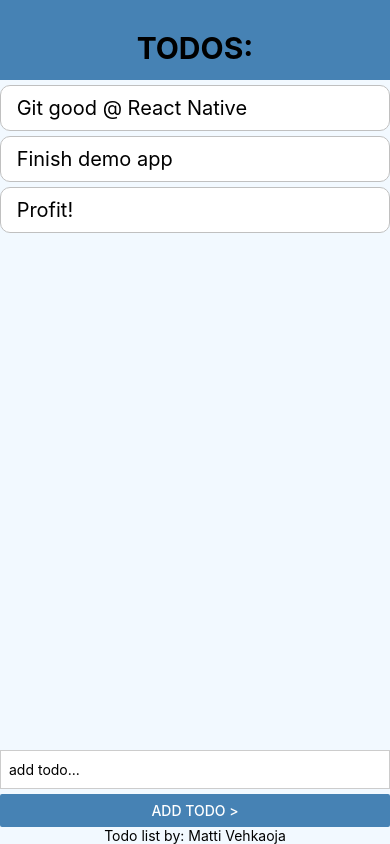
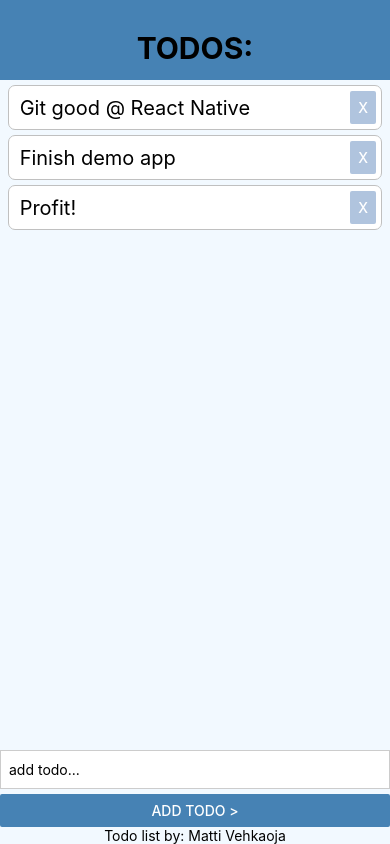
Before and after one commit to mvehkaoj/reactNativeDemo, a React Native app: screen / in a window 390 px wide. Built offline with nearby package versions, Linux system fonts and the light colour scheme.

Commit message:
line-trough, delete button & form clear on submit
- Toggling line-trough when touching a todoItem
- Separate button for deleting a todoItem
- Form clear when submitting a todo

```diff
--- a/App.js
+++ b/App.js
@@ -35,16 +35,17 @@ export default function App() {
 
   return (
     <TouchableWithoutFeedback onPress={() => {
-      Keyboard.dismiss();
+      Keyboard.dismiss(); //Hides keyboard when touching on the UI
     }}>
       <KeyboardAvoidingView behavior='padding' style={styles.container}>
-        {/* Main Container */}
+        {/* Main Container. KeyboardAvoidingView dodges the whole UI when OS keyboard appears */}
 
+          <Header style={styles.header} />
           {/* header component */}
-          <Header style={styles.header} />
 
         <View style={styles.content}>
-        {/*Data from the todos state get passed to the Todoitem component as a data prop*/}
+        {/*Data from the todos state get passed to the Todoitem component as a data prop.
+        itemKey prop passes the key of the todo object for the pressHandler function*/}
           <FlatList
           data={todos}
           renderItem={({ item }) => (
@@ -54,7 +55,7 @@ export default function App() {
         </View>
 
         <View style={styles.addForm}>
-        {/* add form here */}
+        {/* Add todo form. submitHandler prop passes teh submitHandler function to the component */}
             <Addtodo submitHandler={submitHandler} />
         </View>
 
--- a/components/Addtodo.js
+++ b/components/Addtodo.js
@@ -7,22 +7,23 @@ export default class Addtodo extends Component {
 
     render() {
 
-        const Submit = () => {
+        const submit = () => {
             this.props.submitHandler(this.state.text);
-            this.TextInput.clear();
+            this._textInput.clear();
         }
 
         return (
             <View>
                 <TextInput
+                ref={component => this._textInput = component}
                 style={styles.inputBox}
                 placeholder='add todo...'
                 clearButtonMode='always'
                 onChangeText={(text) => this.setState({text})}
                 returnKeyType='done'
-                onSubmitEditing={() => this.props.submitHandler(this.state.text)}
+                onSubmitEditing={() => submit()}
                 />
-                <Button title='Add todo >' color='steelblue' onPress={() => this.props.submitHandler(this.state.text)}/>
+                <Button title='Add todo >' color='steelblue' onPress={() => submit()}/>
             </View>
         )
     }
--- a/components/Todoitem.js
+++ b/components/Todoitem.js
@@ -1,20 +1,30 @@
 import React, { Component } from 'react'
-import { Text, StyleSheet, View, TouchableOpacity } from 'react-native'
+import { Text, StyleSheet, View, TouchableOpacity, Button } from 'react-native'
 
 export default class Todoitem extends Component {
 
-    handlePress = () => {
-        // Need to check to prevent null exception.
-        this.props.onPress?.(); // Same as this.props.onPress && this.props.onPress();
-      }
+    state = {done: false}
+
+    done = () => {
+        if(!this.state.done) {
+                this._textBox.setNativeProps({style: {textDecorationLine: 'line-through'}}),
+                this.setState({done: true})
+          } else {
+            this._textBox.setNativeProps({style: {textDecorationLine: 'none'}}),
+            this.setState({done: false})
+          }
+    }
+
 
     render() {
+
         return (
             <View style={styles.container}>
-            <TouchableOpacity style={styles.touchableContainer}
-            onPress={() => this.props.pressHandler(this.props.itemKey)}>
-                <Text style={styles.text}> {this.props.data} </Text>
+            <TouchableOpacity style={styles.touchableContainer} onPress={this.done}>
+                <Text ref={component => this._textBox = component} style={styles.text}> {this.props.data} </Text>
+                <Button title='X' color='lightsteelblue' onPress={() => this.props.pressHandler(this.props.itemKey)}/>
             </TouchableOpacity>
+
             </View>
         )
     }
@@ -22,19 +32,23 @@ export default class Todoitem extends Component {
 
 const styles = StyleSheet.create({
     text: {
+        flex: 3,
         fontSize: 20,
     },
     touchableContainer: {
-        padding: 10,
+        flexDirection: 'row',
+        alignItems: 'center',
+        padding: 5,
         backgroundColor: '#fff',
+        marginHorizontal: 8,
         marginTop: 5,
         borderWidth: 1,
         borderColor: '#c0c0c0',
-        borderRadius: 10,
+        borderRadius: 7,
 
     },
     container: {
-        textAlign: 'center',
+
     }
 
 })
```
